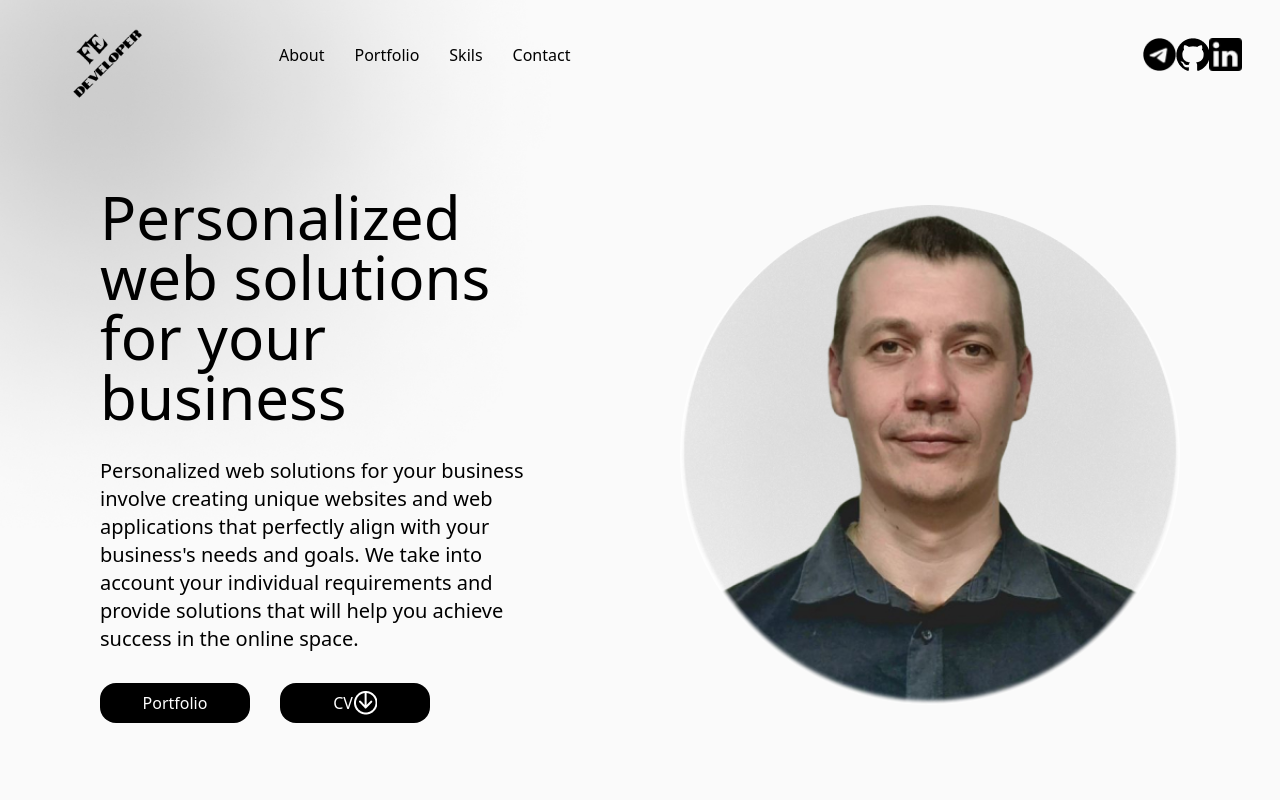
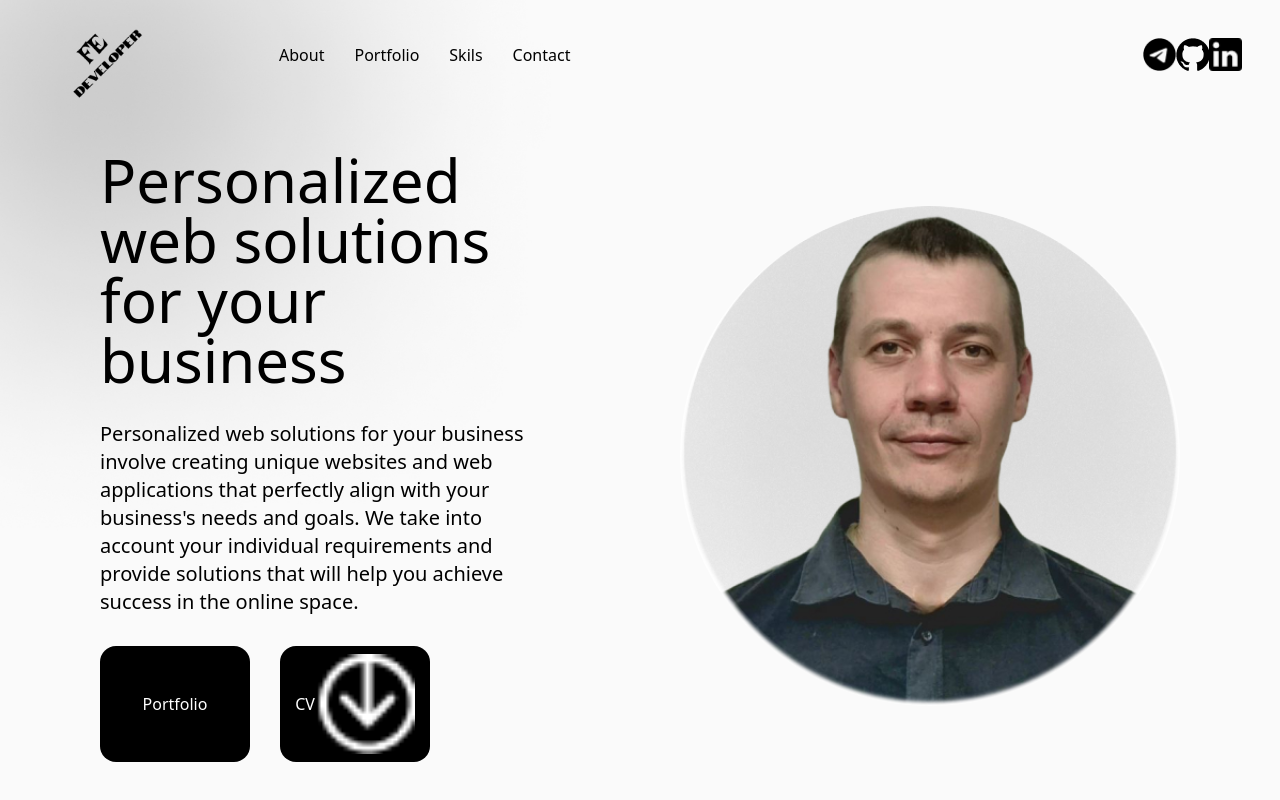
Before and after one commit to tereshonkov/portfolio, a Next.js app: page / in a window 1280 px wide. Shown: the top 800 px of the page. Built offline with nearby package versions, Linux system fonts and the light colour scheme.

Commit message:
edit for deploy

```diff
--- a/components/Header2/Header2.tsx
+++ b/components/Header2/Header2.tsx
@@ -22,7 +22,7 @@ export default function Header2() {
             <p className="sm:text-xl text-center sm:text-left">Personalized web solutions for your business involve creating unique websites and web applications that perfectly align with your business's needs and goals. We take into account your individual requirements and provide solutions that will help you achieve success in the online space.</p>
             <div className="flex gap-[30px] w-full justify-center md:justify-start">
               <a href="#portfolio" className="bg-black rounded-2xl p-2 w-[150px] text-white flex items-center justify-center cursor-pointer">Portfolio</a>
-              <a href="/frontend-cv.pdf" download="cv-fe.pdf" className="bg-black rounded-2xl p-2 w-[150px] text-white flex items-center justify-center cursor-pointer">CV <img src="/arcticons.png"/></a>
+              <a href="/frontend-cv.pdf" download="cv-fe.pdf" className="bg-black rounded-2xl p-2 w-[150px] text-white flex items-center justify-center cursor-pointer">CV <Image width={100} height={100} alt="download" src="/arcticons.png"/></a>
             </div>
           </div>
           <div className="flex justify-center items-center">
--- a/components/Portfolio2/Portfolio.tsx
+++ b/components/Portfolio2/Portfolio.tsx
@@ -1,7 +1,6 @@
 "use client";
 import { useState } from "react";
 import Image from "next/image";
-import { div } from "framer-motion/client";
 
 type PortfolioItem = {
   id: number;
```
